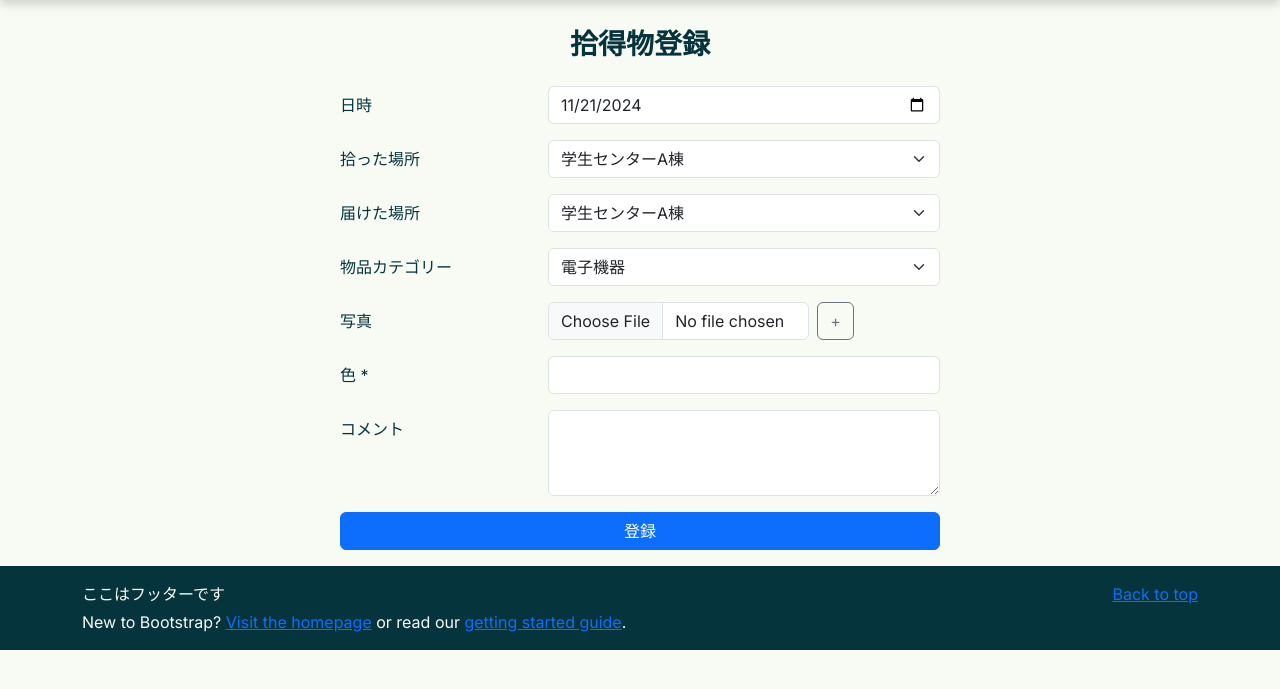
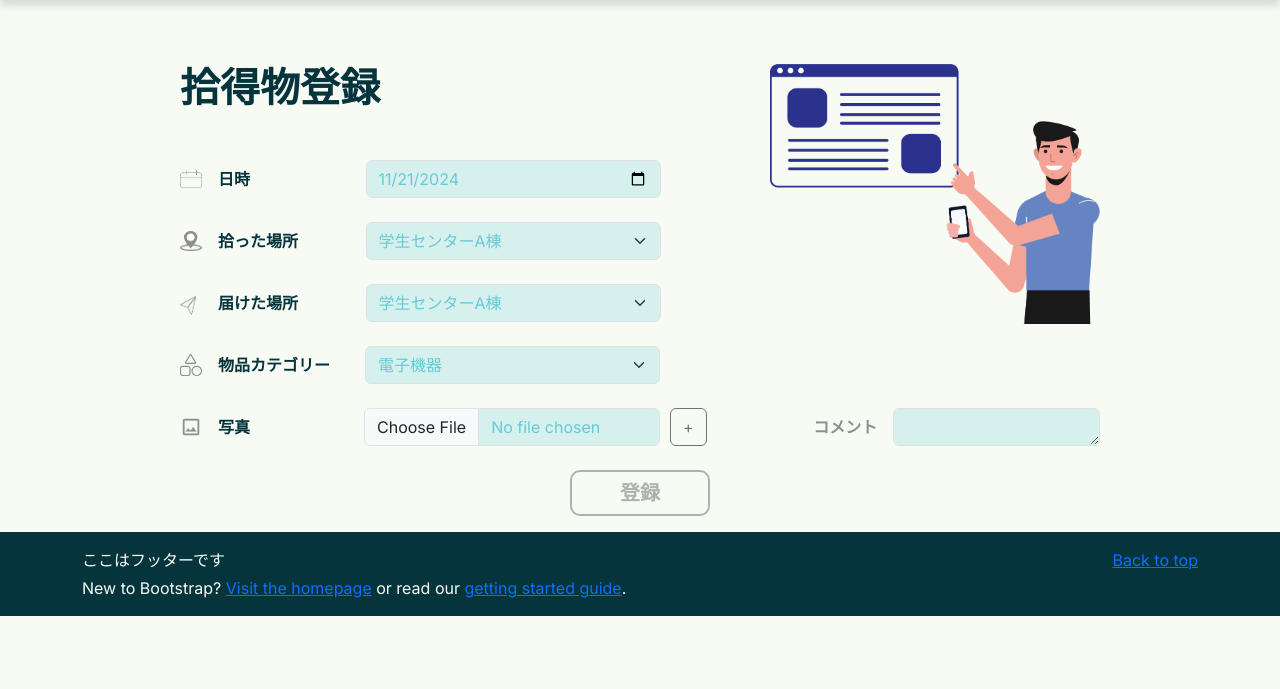
Before and after one commit to Krat1078/Revised_Yugou_2024_teamB, a Django app: page /founditem/tofounditemregister/ in a window 1280 px wide. Shown: the part 56-745 px from the top of the page. Run offline with Django 3.2, Linux system fonts and the light colour scheme; data comes from the database, SQL or seed files in the repository; both versions use the stored data as it was after the commit; parts of the project's set-up code (start-up, migrations or seed data) failed here and were passed over; some libraries are stand-ins or nearby versions.

Commit message:
merge "kaido"

```diff
--- a/LostItemproject/founditem/templates/items/found_item_register.html
+++ b/LostItemproject/founditem/templates/items/found_item_register.html
@@ -1,26 +1,34 @@
 {% extends "base.html" %}
 {% load crispy_forms_tags %}
+{% load static%}
 {% block content %}
 
-    <div class="container mt-5">
-        <div class="mx-auto" style="max-width: 600px;">
-            <h3 class="text-center mb-4 fw-bold">拾得物登録</h3>
+<body>
+    <div class="container">
+        <div class="mx-auto" style="max-width: 920px; margin-top: 15vh;">
+            <img src="{% static 'imgs/illustrations/L-拾得物登録.png'%}" class="rounded float-end" alt="" width="330" height="260">
+            <h1 class="fw-bold mb-5">拾得物登録</h1>
             <form method="post" action="{% url 'founditem:register_item' %}" enctype="multipart/form-data"
                   class="dropzone" id="itemsRegister">
+
                 {% csrf_token %}
+
                 <!-- 日時 -->
-                <div class="row align-items-center mb-3">
-                    <label for="date" class="col-4 col-form-label">日時</label>
-                    <div class="col-8">
-                        <input type="date" name="data" id="date" class="form-control" value="2024-11-21">
+                <div class="d-flex align-items-center mb-4">
+                    <img src="{% static 'imgs/icons/CALENDAR I.png'%}" class="me-3" alt="" width="22" height="18">
+                    <label for="date" class="col-lg-3 col-sm-12 col-form-label fw-bold">日時</label>
+                    <div class="col-lg-6 col-sm-12">
+                        <input type="date" style="background-color: #53C3D233; color: #67CAD6;" name="data" id="date" class="form-control" value="2024-11-21">
                     </div>
                 </div>
 
+
                 <!--拾った場所 -->
-                <div class="row align-items-center mb-3">
-                    <label for="location" class="col-4 col-form-label">拾った場所</label>
-                    <div class="col-8">
-                        <select id="location" name="location" class="form-select">
+                <div class="d-flex align-items-center mb-4">
+                    <img src="{% static 'imgs/icons/Component 1.png'%}" class="me-3" alt="" width="22" height="20">
+                    <label for="location" class="col-lg-3 col-sm-12 col-form-label fw-bold">拾った場所</label>
+                    <div class="col-lg-6 col-sm-12">
+                        <select id="location" style="background-color: #53C3D233; color: #67CAD6;" name="location" class="form-select">
 
                             {% for pickedOrDroppedLocationsTag in pickedOrDroppedLocationsTags %}
                                 <option value="{{ pickedOrDroppedLocationsTag.PorD_location_id }}">{{ pickedOrDroppedLocationsTag.picked_or_dropped_location_name }}</option>
@@ -30,10 +38,11 @@
                 </div>
 
                 <!--届けた場所 -->
-                <div class="row align-items-center mb-3">
-                    <label for="location" class="col-4 col-form-label">届けた場所</label>
-                    <div class="col-8">
-                        <select id="location" name="location" class="form-select">
+                <div class="d-flex align-items-center mb-4">
+                    <img src="{% static 'imgs/icons/SENT.png'%}" class="me-3" alt="" width="22" height="24">
+                    <label for="location" class="col-lg-3 col-sm-12 col-form-label fw-bold">届けた場所</label>
+                    <div class="col-lg-6 col-sm-12">
+                        <select id="location" style="background-color: #53C3D233; color: #67CAD6;" name="location" class="form-select">
 
                             {% for location in locations %}
                                 <option value="{{ location.storage_location_id }}">{{ location.storage_location_name }}</option>
@@ -42,12 +51,14 @@
                     </div>
                 </div>
 
+                <!-- 物品カテゴリーと色を水平に配置 -->
+                <div class="row justify-content-between mb-4">
                     <!-- 物品カテゴリー -->
-                <div class="row align-items-center mb-3">
-                    <label for="category" class="col-4 col-form-label">物品カテゴリー</label>
-                    <div class="col-8">
-                        <select id="category" name="category" class="form-select">
-
+                    <div class="col-lg-7 col-sm-12 d-flex align-items-center">
+                        <img src="{% static 'imgs/icons/CATEGORY I.png'%}" class="me-3" alt="" width="22" height="22">
+                        <label for="category" class="col-form-label fw-bold" style="width: 120px; margin-right: 27px;">物品カテゴリー</label>
+                        <div class="col">
+                            <select id="category" style="background-color: #53C3D233; color: #67CAD6; width: 295px;" name="category" class="form-select">
                                 {% for category in categories %}
                                     <option value="{{ category.item_name_id }}">{{ category.item_name }}</option>
                                 {% endfor %}
@@ -55,55 +66,61 @@
                         </div>
                     </div>
 
+                    <!-- 色 -
+                    <div class="col-lg-4 col-sm-12 d-flex align-items-center">
+                        <label for="color" class="col-form-label fw-bold me-4" style="color: #8E8E8E;">　　色 *</label>
+                        <div class="col">
+                            <input type="text" style="background-color: #53C3D233;" name="color" id="color" class="form-control">
+                        </div>
+                    </div> -->
+                </div>
+
+                <!-- 写真とコメントを水平に配置 -->
+                <div class="row justify-content-between mb-4">
                     <!-- 写真 -->
-                <div class="row mb-3">
-                    <label for="images-inputs" class="col-4 col-form-label">写真</label>
+                    <div class="col-lg-7 col-sm-12 d-flex align-items-center">
+                        <img src="{% static 'imgs/icons/photo.png'%}" class="me-3" alt="" width="22" height="22">
+                        <label for="images-inputs" class="col-form-label fw-bold" style="width: 115px; margin-right: 31px;">写真</label>
                         {#                    <div class="col-8 d-flex gap-2">#}
                         {#                        <div id="file-inputs" class="d-flex gap-2">#}
                         {#                            <input type="file" id="images" name="images" class="form-control">#}
                         {#                        </div>#}
-                    {#                        <!-- 添加新文件输入按钮 -->#}
+                        {#                        <!-- 新規ファイル入力ボタン -->#}
                         {#                        <button type="button" class="btn btn-outline-primary mt-2" id="add-file-btn">+</button>#}
                         {#                    </div>#}
-                    <div class="col-8 d-flex gap-2">
-                        <div id="images-inputs" class="col-8 d-flex gap-2">
-                            <input type="file" class="form-control" id="images" name="images"
+                        <div class="col d-flex gap-2">
+                            <div id="images-inputs" class="col d-flex gap-2">
+                                <input type="file" style="background-color: #53C3D233; color: #67CAD6; width: 296px;" class="form-control" id="images" name="images"
                                     aria-describedby="inputGroupFileAddon04" aria-label="Upload">
                             </div>
                             <button class="btn btn-outline-secondary" type="button" id="add-image-btn">+</button>
                         </div>
                     </div>
 
-                <!-- 色 -->
-                <div class="row align-items-center mb-3">
-                    <label for="color" class="col-4 col-form-label">色 *</label>
-                    <div class="col-8">
-                        <input type="text" name='color' id="color" class="form-control">
+                    <!-- コメント -->
+                    <div class="col-lg-4 col-sm-12 d-flex align-items-center">
+                        <label for="comment" style="color: #8E8E8E;" class="col-form-label fw-bold ms-1 me-3">コメント</label>
+                        <div class="col">
+                            <textarea id="comment" style="background-color: #53C3D233" name='comment' class="form-control" rows="1"></textarea>
+                        </div>
                     </div>
                 </div>
 
-                <!-- コメント -->
-                <div class="row mb-3">
-                    <label for="comment" class="col-4 col-form-label">コメント</label>
-                    <div class="col-8">
-                        <textarea id="comment" name='comment' class="form-control" rows="3"></textarea>
-                    </div>
-                </div>
                 <!-- 登録ボタン -->
                 <div class="text-center">
-                    <button type="submit" class="btn btn-primary w-100">登録</button>
+                    <button type="submit" class="btn btn-outline-success fw-bold " style="width: 140px; font-size: 20px; color: #0000004B; border-color: #0000004B; border-width: 2px; border-radius: 10px;">登録</button>
                 </div>
             </form>
         </div>
     </div>
     <script>
         document.addEventListener("DOMContentLoaded", function () {
-            const addFileBtn = document.getElementById("add-image-btn"); // 获取加号按钮
-            const fileInputsContainer = document.getElementById("images-inputs"); // 获取文件输入容器
+            const addFileBtn = document.getElementById("add-image-btn"); // プラスボタン
+            const fileInputsContainer = document.getElementById("images-inputs"); // ファイル入力コンテナの取得
 
-            // 验证允许的文件类型和大小
+            // 許可されたファイルの種類とサイズを確認する
             function validateFile(file) {
-                const allowedTypes = ["image/jpg", "image/jpeg", "image/png", "image/gif"]; // 允许的格式
+                const allowedTypes = ["image/jpg", "image/jpeg", "image/png", "image/gif"]; // 許可されるフォーマット
                 const maxSize = 5 * 1024 * 1024; // 5MB
 
                 if (!allowedTypes.includes(file.type)) {
@@ -119,39 +136,38 @@
                 return true;
             }
 
-            // 动态添加新的文件输入框
+            // 新しいファイル入力ボックスを動的に追加する
             addFileBtn.addEventListener("click", function () {
                 const newFileInput = document.createElement("input");
                 newFileInput.type = "file";
-                newFileInput.name = "images"; // 确保所有文件输入框使用相同的名称
-                newFileInput.className = "form-control mt-2"; // 样式
+                newFileInput.name = "images"; // すべてのファイル入力ボックスに同じ名前が使われていることを確認する。
+                newFileInput.className = "form-control mt-2"; // タイプ
 
-                // 文件选择时验证格式和大小
+                // ファイル選択時にフォーマットとサイズを検証
                 newFileInput.addEventListener("change", function (event) {
                     const file = event.target.files[0];
                     if (file && !validateFile(file)) {
-                        event.target.value = ""; // 清空无效输入
+                        event.target.value = ""; // 無効な入力をクリアする
                     }
                 });
                 if (fileInputsContainer.children.length >= 5) {
                     alert("最大アップロード数は5です");
                     return;
                 }
-                // 将新文件输入框添加到容器中
+                // コンテナに新しいファイル入力ボックスを追加する
                 fileInputsContainer.appendChild(newFileInput);
             });
 
-            // 为初始的文件输入框添加验证
+            // 初期ファイル入力ボックスにバリデーションを追加
             const initialFileInput = document.querySelector("#images");
             initialFileInput.addEventListener("change", function (event) {
                 const file = event.target.files[0];
                 if (file && !validateFile(file)) {
-                    event.target.value = ""; // 清空无效输入
+                    event.target.value = ""; // 無効な入力をクリアする
                 }
             });
         });
     </script>
-
-
+</body>
 
 {% endblock content %}
```
Also changed, not shown: LostItemproject/db.sqlite3. Lines whose indentation alone changed are shown as unchanged.
